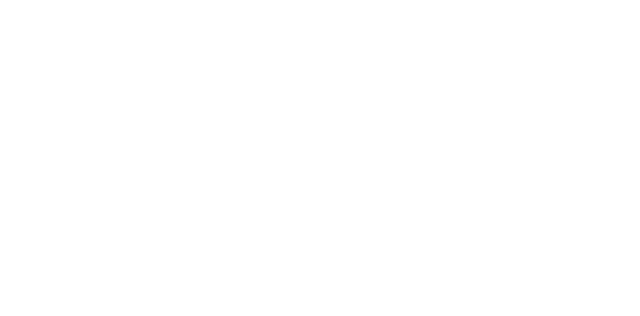
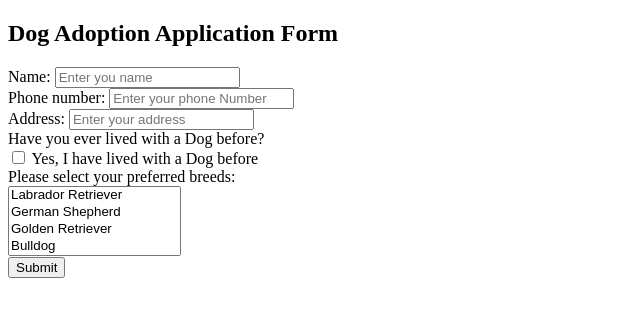
Before and after one commit to acciojob/dog-adoption-application-Surajkr1999, a website: page main.html in a window 1280 px wide. Shown: the whole page, without its empty margins (0-640 px from the left). Drawn offline with Linux system fonts and the light colour scheme.

Commit message:
created a submission

```diff
--- a/main.html
+++ b/main.html
@@ -8,6 +8,42 @@
 
 <body>
 	<!-- the entire body must be written by student -->
+	<h2>Dog Adoption Application Form</h2>
+<form action="/submit_application" method="post">
+	<div>
+<label for="name">Name:</label>
+<input type="text" id="name" name="name" placeholder="Enter you name" required>
+</div>
+	<div>
+<label for="phone">Phone number:</label>
+<input type="text" id="phone" name="phone" placeholder="Enter your phone Number" required>
+	</div>
+	<div>
+<label for="address">Address:</label>
+<input type="text" id="address" name="address" placeholder="Enter your address" required>
+</div>
+<div>
+<label>Have you ever lived with a Dog before?</label><br>
+ <input type="checkbox" id="dog_experience" name="dog_experience" value="yes">
+<label for="dog_experience"> Yes, I have lived with a Dog before</label>
+</div>
+<div>
+<label for="breeds">Please select your preferred breeds:</label><br>
+<select id="breeds" name="breeds[]" multiple required>
+<option value="Labrador Retriever">Labrador Retriever</option>
+<option value="German Shepherd">German Shepherd</option>
+<option value="Golden Retriever">Golden Retriever</option>
+<option value="Bulldog">Bulldog</option>
+<option value="Beagle">Beagle</option>
+<option value="Poodle">Poodle</option>
+<option value="Other">Other (specify in comments)</option>
+</select>
+</div>
+<div>
+<input type="submit" value="Submit">
+</div>
+
+</form>
     <script type="text/javascript" src="./script.js">
 </script>
 
```
